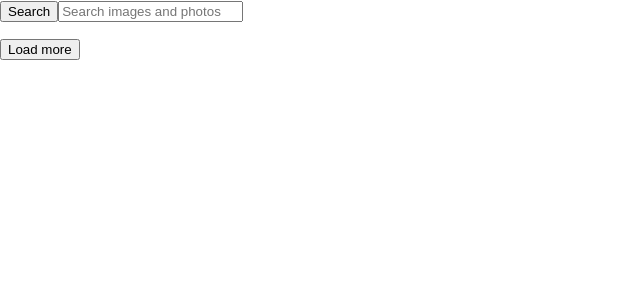
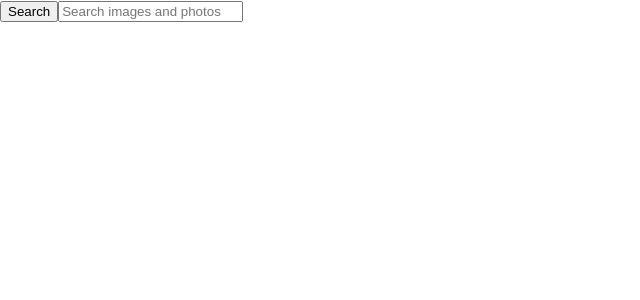
Before and after one commit to ViktoriyaSF/goit-react-image-finder, a React (Create React App) app: page / in a window 1280 px wide. Shown: the top 300 px of the page, without its empty margins (0-640 px from the left). Built offline with nearby package versions, Linux system fonts and the light colour scheme.

Commit message:
loadMore

```diff
--- a/src/components/App.jsx
+++ b/src/components/App.jsx
@@ -57,13 +57,16 @@ export class App extends Component {
       }
     }
   }
+
   render() {
     return (
       <>
         <Searchbar onSearch={this.handelFormSearch} />
         <ImageGallery pictures={this.state.pictures} />
         {this.state.isLoading && <Loader />}
-        <Button onClick={this.handleLoadMore} />
+        {this.state.pictures && this.state.pictures.length === 12 && (
+          <Button onClick={this.handleLoadMore} />
+        )}
       </>
     );
   }
--- a/src/components/Searchbar/Searchbar.jsx
+++ b/src/components/Searchbar/Searchbar.jsx
@@ -12,8 +12,11 @@ export class Searchbar extends Component {
   };
   setSearchQuery = evt => {
     // console.log(evt.currentTarget.value);
-    this.setState({ searchQuery: evt.currentTarget.value.toLowerCase() });
+    this.setState({
+      searchQuery: evt.currentTarget.value.toLowerCase().trim(),
+    });
   };
+
   render() {
     return (
       <header>
```
